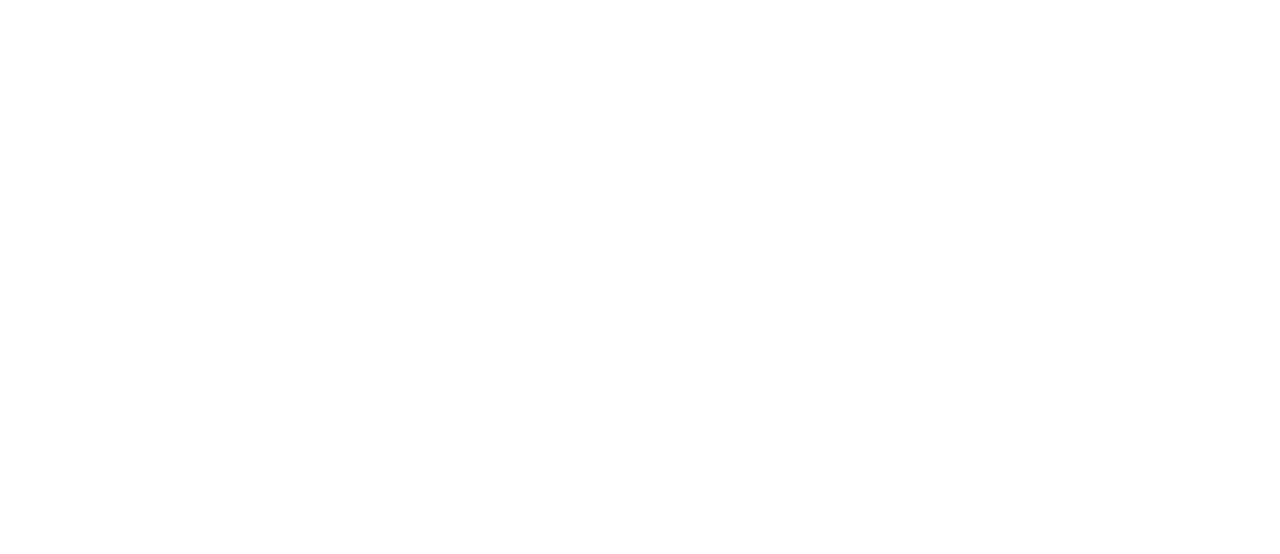
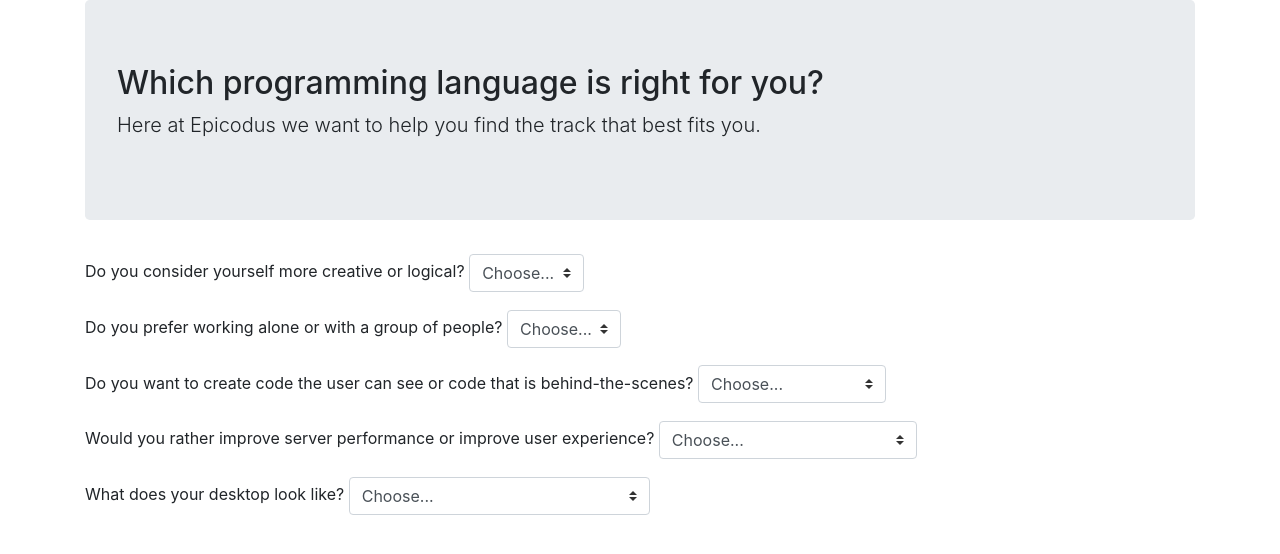
Before and after one commit to thatcat13/Track-suggester, a plain HTML site: page index.html in a window 1280 px wide. Drawn offline with Linux system fonts and the light colour scheme.

Commit message:
create form group with 5 questions with 2 answers each using select boxes

```diff
--- a/index.html
+++ b/index.html
@@ -9,6 +9,64 @@
     <title>Epicodus Track Suggester Tool</title>
   </head>
   <body>
+    <div class="container">
+      <!--jumbotron-->
+      <div class="jumbotron col-md">
+        <h2>Which programming language is right for you?</h2>
+        <p class="lead">Here at Epicodus we want to help you find the track that best fits you.</p>
+      </div>
+
+      <!--form-->
+
+      <form>
+        <div class="form-group">
+          <label class="col-form-label" for="creative-logic">Do you consider yourself more creative or logical?</label>
+          <select class="custom-select" id="creative-logic">
+            <option selected>Choose...</option>
+            <option value="1">Creativity</option>
+            <option value="2">Logic</option>
+          </select>
+        </div>
+
+        <div class="form-group">
+          <label class="col-form-label" for="solo-group">Do you prefer working alone or with a group of people?</label>
+          <select class="custom-select" id="solo-group">
+            <option selected>Choose...</option>
+            <option value="1">Solo</option>
+            <option value="2">Group</option>
+          </select>
+        </div>
+
+        <div class="form-group">
+          <label class="col-form-label" for="ui">Do you want to create code the user can see or code that is behind-the-scenes?</label>
+          <select class="custom-select" id="ui">
+            <option selected>Choose...</option>
+            <option value="1">What user can see</option>
+            <option value="2">Behind-the-scenes</option>
+          </select>
+        </div>
+
+        <div class="form-group">
+          <label class="col-form-label" for="performance">Would you rather improve server performance or improve user experience?</label>
+          <select class="custom-select" id="performance">
+            <option selected>Choose...</option>
+            <option value="1">improve user experience</option>
+            <option value="2">improve server performance</option>
+          </select>
+        </div>
+
+        <div class="form-group">
+          <label class="col-form-label" for="desktop">What does your desktop look like?</label>
+          <select class="custom-select" id="desktop">
+            <option selected>Choose...</option>
+            <option value="1">Clean lines, negative space</option>
+            <option value="2">Icons are organized alphabetically</option>
+          </select>
+        </div>
+      </form>
+
+
+    </div> <!--main container-->
 
   </body>
 </html>
```
